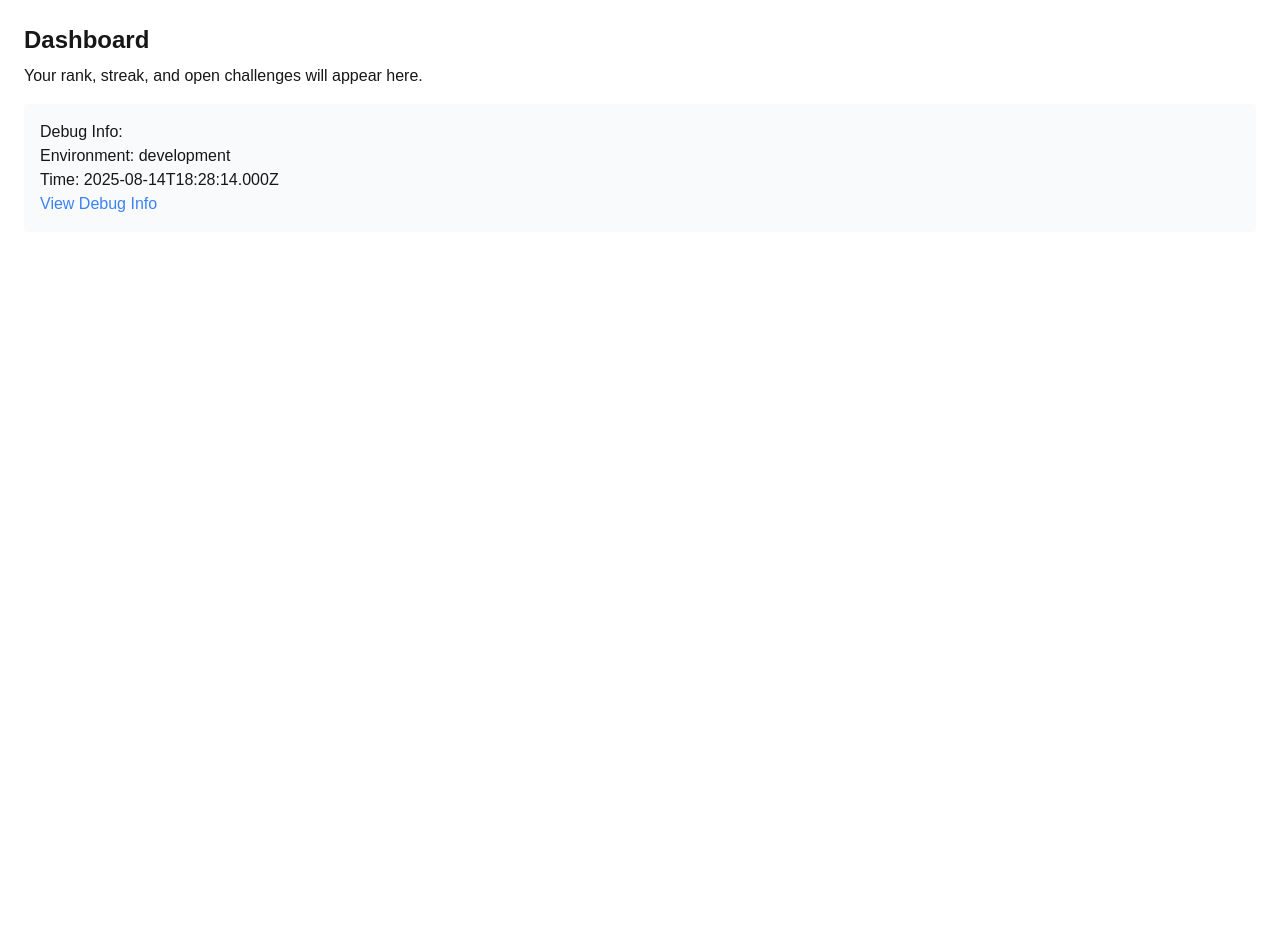
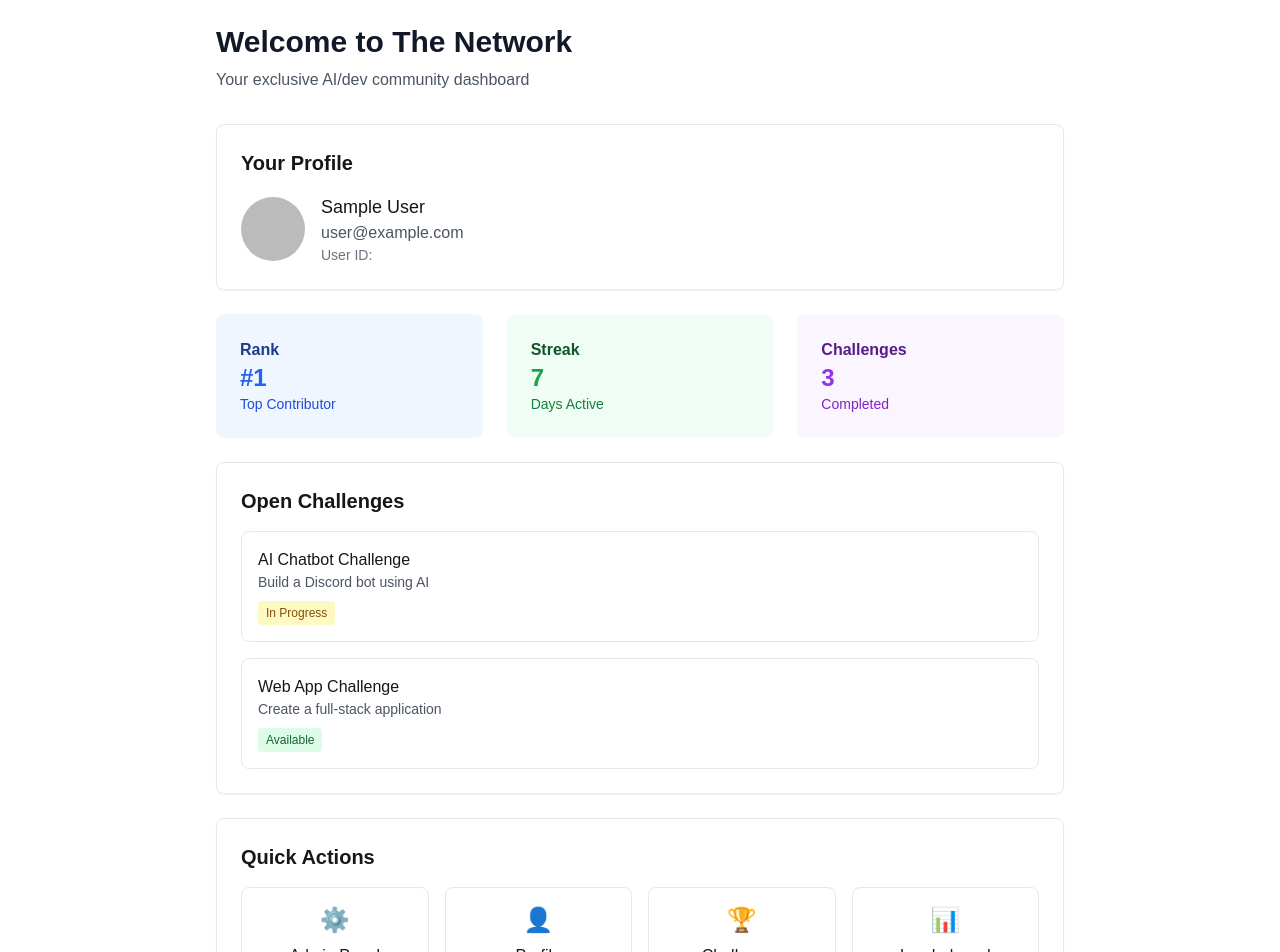
Before and after one commit to overlord-ai-ctrl/Kingdom-website, a Next.js app: page /dashboard in a window 1280 px wide. Shown: the top 952 px of the page. Before the commit the page ends 800 px from the top, so only its background shows below. Built offline with nearby package versions, Linux system fonts and the light colour scheme; no server answers; sample sign-in values are in the browser's storage.

Commit message:
Fix Discord login redirect: redirect to dashboard after authentication and enhance dashboard UI

```diff
--- a/app/dashboard/page.tsx
+++ b/app/dashboard/page.tsx
@@ -1,16 +1,138 @@
-export default function DashboardPage() {
+import { getServerSession } from "next-auth/next";
+import { authOptions } from "@/lib/auth";
+import { redirect } from "next/navigation";
+import Image from "next/image";
+import Link from "next/link";
+
+export default async function DashboardPage() {
+  const session = await getServerSession(authOptions);
+
+  if (!session) {
+    redirect("/");
+  }
+
   return (
-    <div className="p-6">
-      <h1 className="text-2xl font-semibold">Dashboard</h1>
-      <p className="text-muted-foreground mt-2">
-        Your rank, streak, and open challenges will appear here.
-      </p>
-      <div className="mt-4 p-4 bg-gray-50 rounded">
-        <h2 className="font-medium">Debug Info:</h2>
+    <div className="p-6 max-w-4xl mx-auto">
+      <div className="mb-8">
+        <h1 className="text-3xl font-bold text-gray-900">
+          Welcome to The Network
+        </h1>
+        <p className="text-gray-600 mt-2">
+          Your exclusive AI/dev community dashboard
+        </p>
+      </div>
+
+      {/* User Info Card */}
+      <div className="bg-white rounded-lg shadow-sm border p-6 mb-6">
+        <h2 className="text-xl font-semibold mb-4">Your Profile</h2>
+        <div className="flex items-center space-x-4">
+          {session.user?.image && (
+            <Image
+              src={session.user.image}
+              alt="Profile"
+              width={64}
+              height={64}
+              className="rounded-full"
+            />
+          )}
+          <div>
+            <p className="text-lg font-medium">{session.user?.name}</p>
+            <p className="text-gray-600">{session.user?.email}</p>
+            <p className="text-sm text-gray-500">User ID: {session.userId}</p>
+          </div>
+        </div>
+      </div>
+
+      {/* Quick Stats */}
+      <div className="grid grid-cols-1 md:grid-cols-3 gap-6 mb-6">
+        <div className="bg-blue-50 rounded-lg p-6">
+          <h3 className="font-semibold text-blue-900">Rank</h3>
+          <p className="text-2xl font-bold text-blue-600">#1</p>
+          <p className="text-sm text-blue-700">Top Contributor</p>
+        </div>
+        <div className="bg-green-50 rounded-lg p-6">
+          <h3 className="font-semibold text-green-900">Streak</h3>
+          <p className="text-2xl font-bold text-green-600">7</p>
+          <p className="text-sm text-green-700">Days Active</p>
+        </div>
+        <div className="bg-purple-50 rounded-lg p-6">
+          <h3 className="font-semibold text-purple-900">Challenges</h3>
+          <p className="text-2xl font-bold text-purple-600">3</p>
+          <p className="text-sm text-purple-700">Completed</p>
+        </div>
+      </div>
+
+      {/* Open Challenges */}
+      <div className="bg-white rounded-lg shadow-sm border p-6 mb-6">
+        <h2 className="text-xl font-semibold mb-4">Open Challenges</h2>
+        <div className="space-y-4">
+          <div className="p-4 border rounded-lg">
+            <h3 className="font-medium">AI Chatbot Challenge</h3>
+            <p className="text-gray-600 text-sm">
+              Build a Discord bot using AI
+            </p>
+            <div className="mt-2">
+              <span className="inline-block bg-yellow-100 text-yellow-800 text-xs px-2 py-1 rounded">
+                In Progress
+              </span>
+            </div>
+          </div>
+          <div className="p-4 border rounded-lg">
+            <h3 className="font-medium">Web App Challenge</h3>
+            <p className="text-gray-600 text-sm">
+              Create a full-stack application
+            </p>
+            <div className="mt-2">
+              <span className="inline-block bg-green-100 text-green-800 text-xs px-2 py-1 rounded">
+                Available
+              </span>
+            </div>
+          </div>
+        </div>
+      </div>
+
+      {/* Quick Actions */}
+      <div className="bg-white rounded-lg shadow-sm border p-6">
+        <h2 className="text-xl font-semibold mb-4">Quick Actions</h2>
+        <div className="grid grid-cols-2 md:grid-cols-4 gap-4">
+          <a
+            href="/admin"
+            className="p-4 border rounded-lg hover:bg-gray-50 transition-colors text-center"
+          >
+            <div className="text-2xl mb-2">⚙️</div>
+            <div className="font-medium">Admin Panel</div>
+          </a>
+          <Link
+            href="/profile"
+            className="p-4 border rounded-lg hover:bg-gray-50 transition-colors text-center"
+          >
+            <div className="text-2xl mb-2">👤</div>
+            <div className="font-medium">Profile</div>
+          </Link>
+          <a
+            href="/challenges"
+            className="p-4 border rounded-lg hover:bg-gray-50 transition-colors text-center"
+          >
+            <div className="text-2xl mb-2">🏆</div>
+            <div className="font-medium">Challenges</div>
+          </a>
+          <a
+            href="/leaderboard"
+            className="p-4 border rounded-lg hover:bg-gray-50 transition-colors text-center"
+          >
+            <div className="text-2xl mb-2">📊</div>
+            <div className="font-medium">Leaderboard</div>
+          </a>
+        </div>
+      </div>
+
+      {/* Debug Info */}
+      <div className="mt-8 p-4 bg-gray-50 rounded-lg">
+        <h2 className="font-medium mb-2">Debug Info:</h2>
         <p>Environment: {process.env.NODE_ENV}</p>
         <p>Time: {new Date().toISOString()}</p>
         <a href="/api/debug" className="text-blue-500 hover:underline">
-          View Debug Info
+          View Full Debug Info
         </a>
       </div>
     </div>
--- a/lib/auth.ts
+++ b/lib/auth.ts
@@ -88,6 +88,7 @@ export const authOptions: NextAuthOptions = {
   debug: process.env.NODE_ENV === "development",
   pages: {
     error: "/error",
+    signIn: "/dashboard",
   },
   callbacks: {
     async signIn({ account, profile }): Promise<boolean> {
@@ -125,5 +126,16 @@ export const authOptions: NextAuthOptions = {
       }
       return session;
     },
+    async redirect({ url, baseUrl }) {
+      // After sign in, redirect to dashboard
+      if (url.startsWith(baseUrl)) {
+        return `${baseUrl}/dashboard`;
+      }
+      // Allow relative callback URLs
+      else if (url.startsWith("/")) {
+        return `${baseUrl}${url}`;
+      }
+      return baseUrl;
+    },
   },
 };
```
